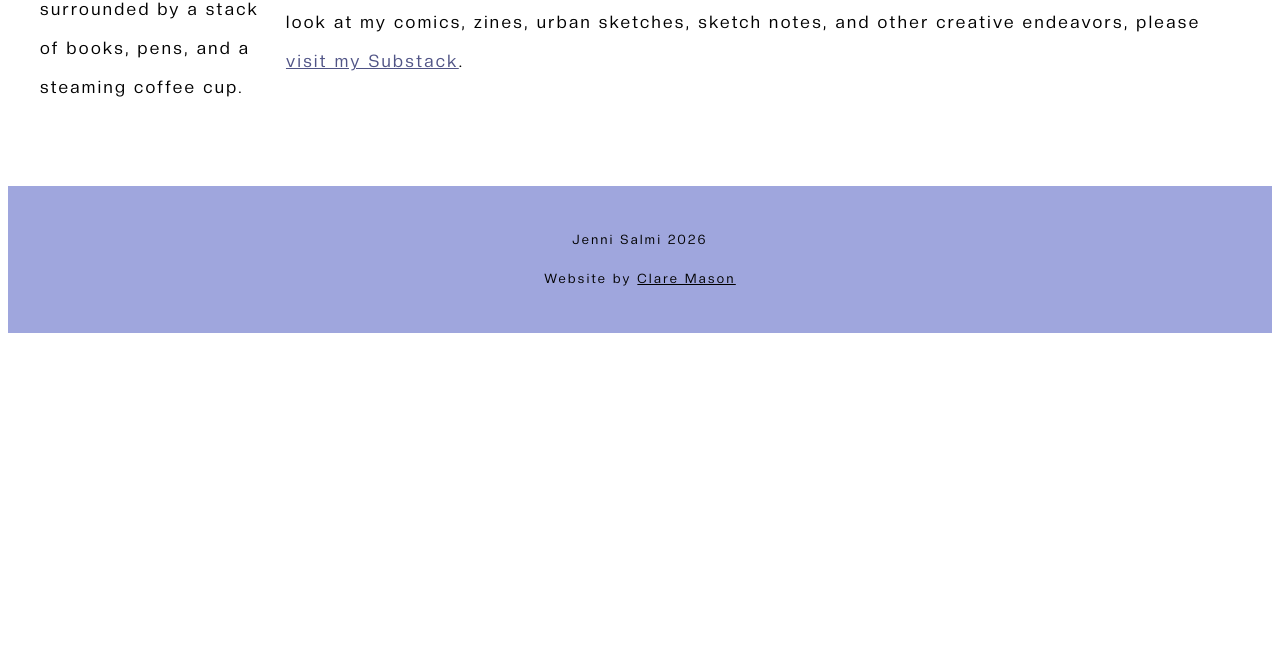
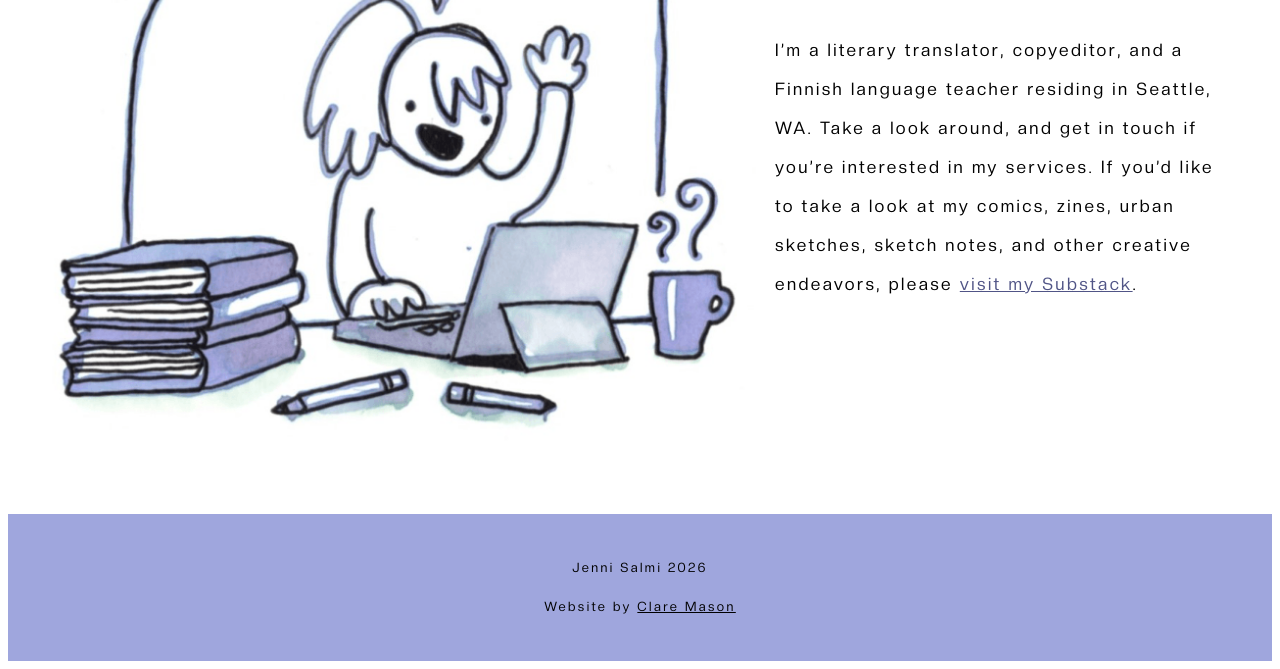
Before and after one commit to Jenni-Salmi/jenni-salmi.github.io, a plain HTML site: page index.html in a window 1280 px wide. Shown: the part 388-1057 px from the top of the page. Before the commit the page ends 800 px from the top, so only its background shows below. Drawn offline with Linux system fonts and the light colour scheme.

Commit message:
Update index.html

```diff
--- a/index.html
+++ b/index.html
@@ -60,7 +60,7 @@
                 height="60%"
                 width="60%"
                 id="home-image"
-                src="./images/Jenni-welcome.png"
+                src="./images/welcome.png"
                 alt="Illustration in purple and blue ink and black marker of Jenni saying “Welcome!” She’s sitting at a laptop, surrounded by a stack of books, pens, and a steaming coffee cup.
 "
               />
```
